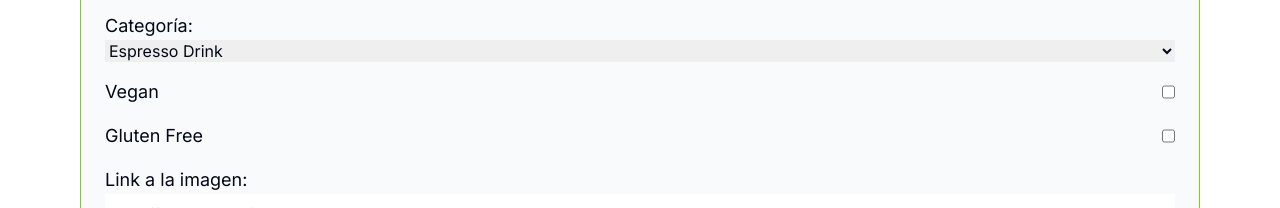
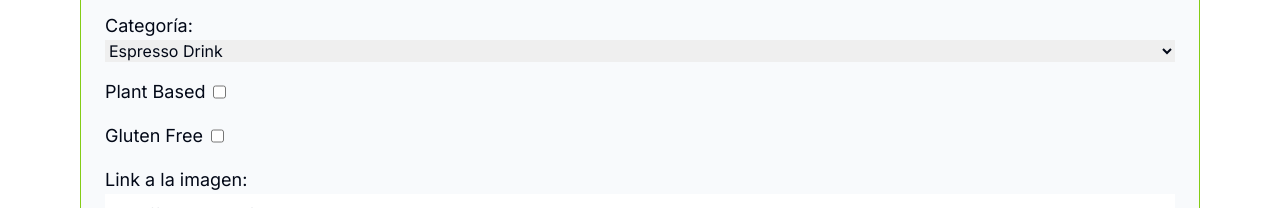
Before and after one commit to Juan-Dingevan/cesca-dingevan-proyecto-nextjs, a Next.js app: page /admin/create in a window 1280 px wide. Shown: the part 425-633 px from the top of the page. Built offline with nearby package versions, Linux system fonts and the light colour scheme.

Commit message:
Small UI changes to product creation and edit forms.

```diff
--- a/app/components/abm/CreateForm.tsx
+++ b/app/components/abm/CreateForm.tsx
@@ -101,8 +101,8 @@ export default function Form() {
         </label>
       </div>
 
-        <div className="input-data boolean flex justify-between p-2">
-          <span className='text-lg'>Vegan</span>
+        <div className="input-data boolean flex flex-row gap-2 p-2">
+          <span className='text-lg'>Plant Based</span>
           <input
             id="vegan"
             name="vegan"
@@ -111,7 +111,7 @@ export default function Form() {
           />
         </div>
 
-        <div className="input-data boolean flex justify-between p-2">
+        <div className="input-data boolean flex flex-row gap-2 p-2">
           <span className='text-lg'>Gluten Free</span>
           <input
             id="gluten_free"
--- a/app/components/abm/EditForm.tsx
+++ b/app/components/abm/EditForm.tsx
@@ -105,8 +105,8 @@ export default function EditProductForm({
         </label>
       </div>
 
-      <div className="input-data boolean flex justify-between p-2">
-        <span className='text-lg'>Vegan</span>
+      <div className="input-data boolean flex flex-row gap-2 p-2">
+        <span className='text-lg'>Plant Based</span>
         <input
           id="vegan"
           name="vegan"
@@ -116,7 +116,7 @@ export default function EditProductForm({
         />
       </div>
 
-      <div className="input-data boolean flex justify-between p-2">
+      <div className="input-data boolean flex flex-row gap-2 p-2">
         <span className='text-lg'>Gluten Free</span>
         <input
           id="gluten_free"
```
